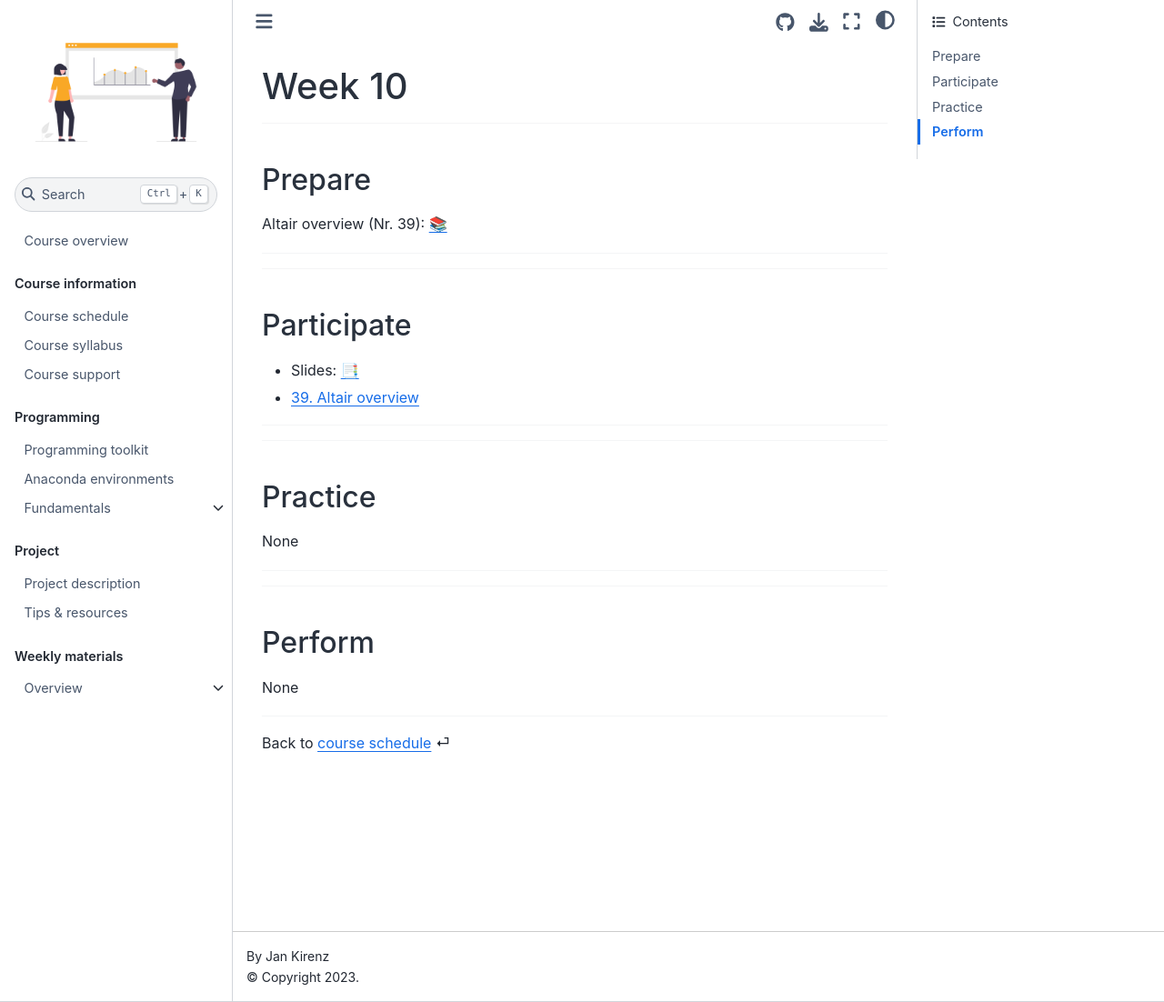
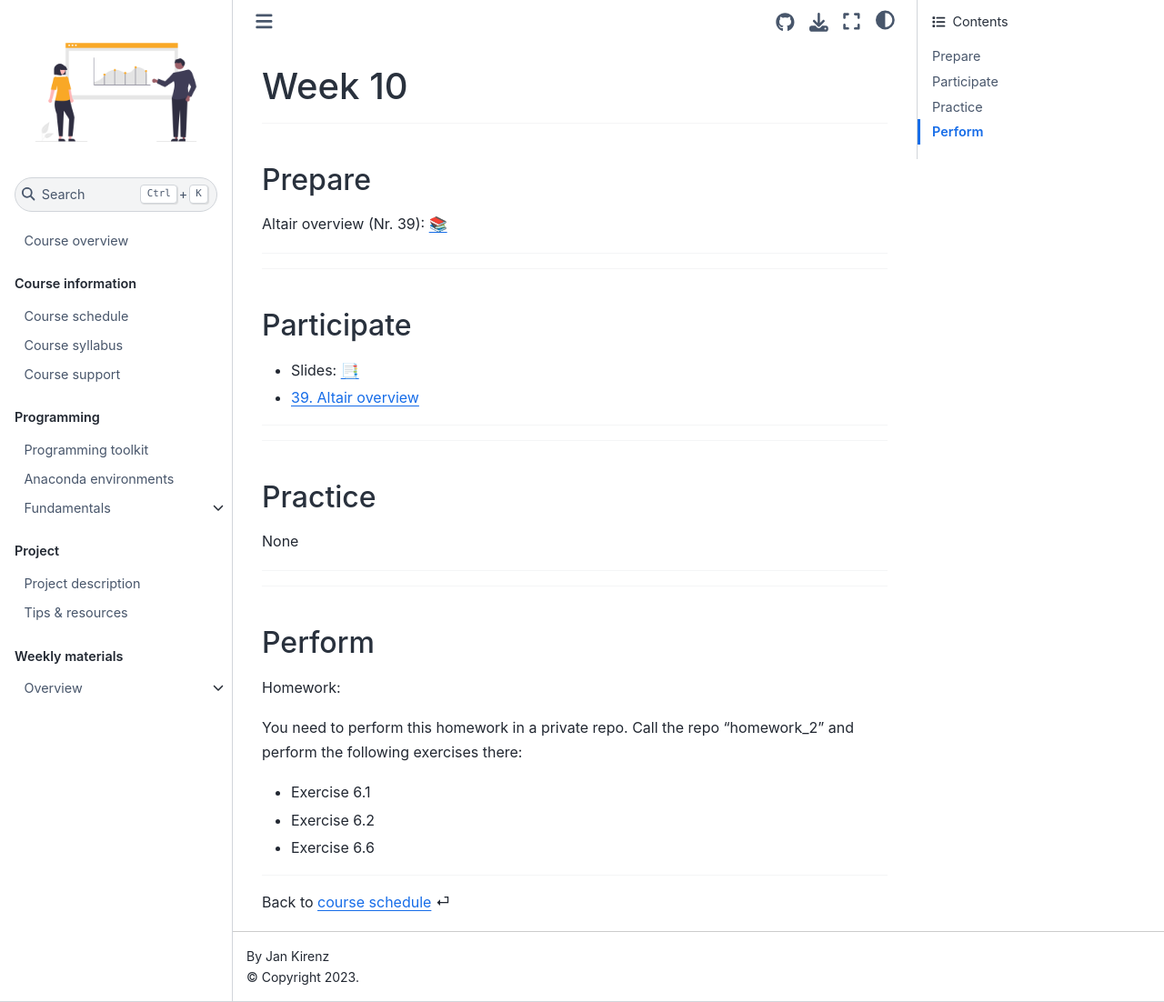
Before and after one commit to dst-ws22/website, a Jupyter Book: the page built from weeks/week10.md, in a window 1280 px wide and 1102 px high. Shown: the whole window at 91% size. Built offline with Jupyter Book 1.0.4 settings and Sphinx 7.4.7 and the Sphinx Book theme 1.1.4, drawn with Linux system fonts in a browser that asks for light colours; comment, search, counter and statistics services are not loaded.

Commit message:
Update week10.md

```diff
--- a/weeks/week10.md
+++ b/weeks/week10.md
@@ -38,7 +38,13 @@ None
 (perform)=
 ## Perform
 
-None
+Homework:
+
+You need to perform this homework in a private repo. Call the repo "homework_2" and perform the following exercises there:
+
+- Exercise 6.1
+- Exercise 6.2
+- Exercise 6.6
 
 ---
 
```
